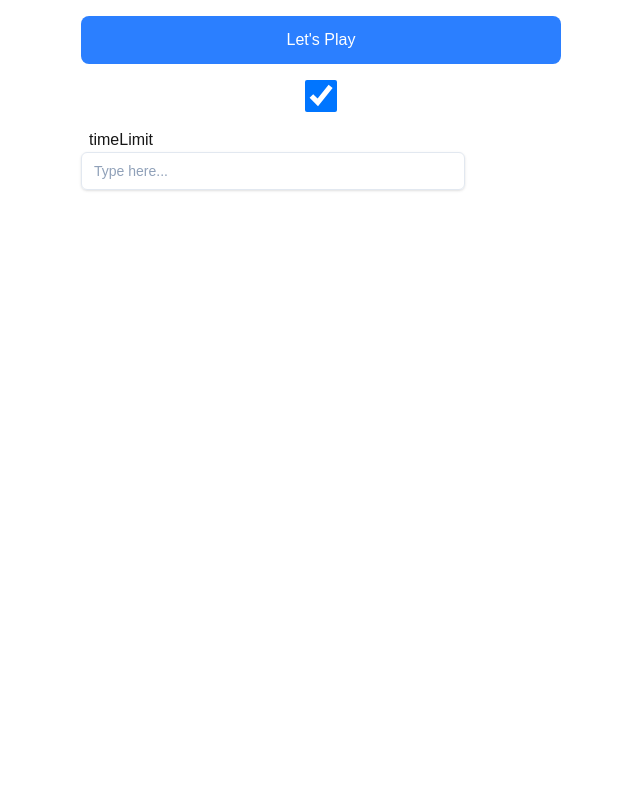
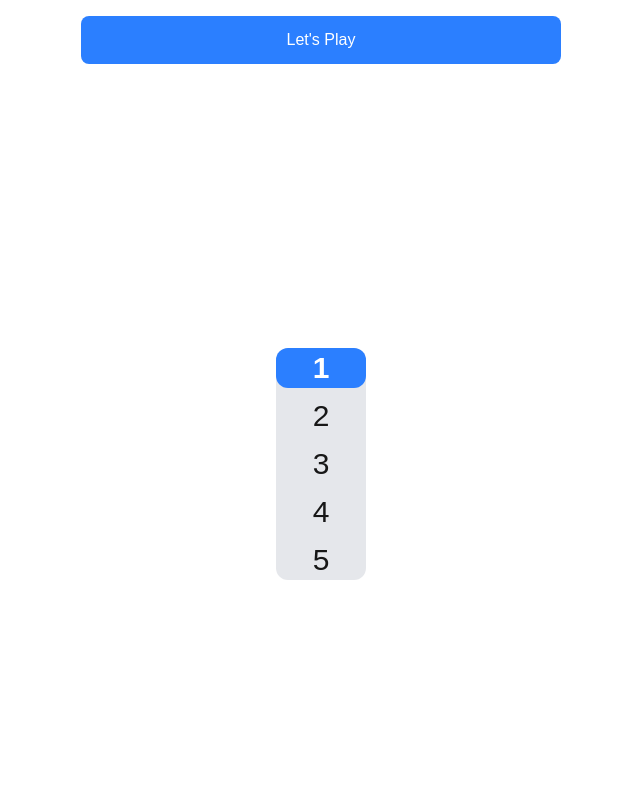
Before and after one commit to Awesome8Indigo/Weiqi, a Next.js app: page / in a window 1280 px wide. Both pictures are taken after a click on the button "Create Game". Shown: the top 800 px of the page, without its empty margins (319-959 px from the left). Built offline with nearby package versions, Linux system fonts and the light colour scheme.

Commit message:
togglebutton resource

```diff
--- /dev/null
+++ b/src/Components/ToggleSwitch/ToggleSwitch.tsx
@@ -0,0 +1,125 @@
+import React, { Component } from "react";
+
+interface ToggleSwitchProps {
+    options: string[];
+    defaultOption: string;
+    text?: string; // Optional prop
+    buttonPadding_X?: number; // Optional prop
+    buttonPadding_Y?: number; // Optional prop
+    containerWidth?: number; // Optional prop
+    containerHeight?: number; // Optional prop
+    group?: string; // Optional prop
+    fontsize?: number; // Optional prop
+    orientation?: "vertical" | "horizontal"; // New prop
+    className?: string; // Optional prop
+}
+
+interface ToggleSwitchState {
+    selectedOption: string;
+}
+
+interface ToggleButtonProps {
+    id: string;
+    width: number;
+    height: number;
+    text?: string;
+    group?: string;
+    select?: boolean;
+    isDefault?: boolean;
+    padding_X?: number;
+    padding_Y?: number;
+    fontSize?: number;
+}
+
+class ToggleButton extends Component<ToggleButtonProps> {
+    render() {
+        const { id, width, height, text, group, isDefault, padding_X, padding_Y, fontSize } = this.props;
+
+        return (
+            <div>
+                <input
+                    type="radio"
+                    name={group} // Ensure all buttons share the same group name
+                    id={id}
+                    value={text}
+                    className="peer hidden"
+                    defaultChecked={isDefault}
+                />
+                <label
+                    htmlFor={id}
+                    className={`
+                        block cursor-pointer select-none rounded-xl text-center
+                        peer-checked:bg-blue-500 peer-checked:font-bold peer-checked:text-white
+                    `}
+                    style={{
+                        width: `${width}px`,
+                        height: `${height}px`,
+                        padding: `${padding_Y ?? height / 4}px ${padding_X ?? width / 4}px`,
+                        fontSize: `${fontSize ?? Math.min(width, height) / 3}px`,
+                        lineHeight: `${height}px`,
+                        textAlign: "center",
+                        display: "flex",
+                        alignItems: "center",
+                        justifyContent: "center",
+                    }}
+                >
+                    {text || "Button"}
+                </label>
+            </div>
+        );
+    }
+}
+
+class ToggleSwitch extends Component<ToggleSwitchProps, ToggleSwitchState> {
+    buttons: React.JSX.Element[];
+    constructor(props: ToggleSwitchProps) {
+        super(props);
+
+        this.state = {
+            selectedOption: props.defaultOption,
+        };
+
+        const groupName = props.group || `toggle-group-${Math.random().toString(36).substring(2, 10)}`; // Unique group name
+
+        this.buttons = props.options.map((option) => (
+            <ToggleButton
+                key={option}
+                isDefault={option === props.defaultOption}
+                id={props.options.indexOf(option).toString()}
+                width={(props.containerWidth ?? 0) - (props.buttonPadding_X ?? 0)}
+                height={(props.containerHeight ?? 0) - (props.buttonPadding_Y ?? 0)}
+                text={option}
+                group={groupName} // Assign the group name
+                select={option === props.defaultOption}
+                padding_X={props.buttonPadding_X}
+                padding_Y={props.buttonPadding_Y}
+                fontSize={props.fontsize}
+            />
+        ));
+    }
+
+    render() {
+        const { containerWidth, containerHeight, orientation } = this.props;
+
+        return (
+            <main className={this.props.className}>
+                <div
+                    className={`grid gap-2 rounded-xl bg-gray-200`}
+                    style={{
+                        width: `${containerWidth ? containerWidth : "auto"}`,
+                        height: `${containerHeight ? containerHeight : "auto"}`,
+                        maxWidth: "100vw",
+                        maxHeight: "100vh",
+                        gridAutoFlow: orientation === "horizontal" ? "column" : "row", // Adjust orientation
+                        alignItems: "center", // Ensure alignment in horizontal layout
+                        justifyContent: "center", // Center items horizontally
+                    }}
+                >
+                    {this.buttons}
+                </div>
+            </main>
+        );
+    }
+}
+
+export default ToggleSwitch;
--- a/src/app/gameSettings.tsx
+++ b/src/app/gameSettings.tsx
@@ -3,6 +3,7 @@ import { useRouter } from "next/navigation";
 import { JSX } from "react";
 import { useState, MouseEvent } from "react";
 import { Checkbox } from "@material-tailwind/react";
+import ToggleSwitch from "@/Components/ToggleSwitch/ToggleSwitch";
 
 export default function GameSettings(): JSX.Element {
     const router = useRouter();
@@ -14,6 +15,7 @@ export default function GameSettings(): JSX.Element {
 
     return (
         <>
+            <div>
                 <div className="w-full max-w-lg mx-auto p-4">
                     <button
                         className="w-full bg-blue-500 text-white px-6 py-3 rounded-lg hover:bg-blue-700 transition-all"
@@ -21,20 +23,22 @@ export default function GameSettings(): JSX.Element {
                     >
                         Let's Play
                     </button>
-
-                <div className="flex justify-center items-center my-4">
-                    <Checkbox
-                        defaultChecked
-                        ripple={false}
-                        className="h-8 w-8 rounded-full border-gray-900/20 bg-gray-900/10 transition-all hover:scale-105 hover:before:opacity-0"
-                        onPointerEnterCapture={undefined}
-                        onPointerLeaveCapture={undefined}
-                        crossOrigin={undefined}
+                    <div className="flex flex-col items-center justify-center min-h-screen">
+                        <ToggleSwitch
+                            options={["1", "2", "3", "4", "5"]}
+                            defaultOption={"1"}
+                            buttonPadding_X={10}
+                            buttonPadding_Y={10}
+                            containerWidth={100}
+                            containerHeight={50}
+                            fontsize={30}
+                            orientation="vertical"
+                            className="flex items-center justify-center min-h-screen w-full"
                         />
-
-                </div> {/* time limit */}
-                <span className="ml-2">timeLimit</span>
-                <div className="w-full max-w-sm min-w-[200px]">
+                    </div>
+                </div>
+                <span className="ml-2 flex justify-center">time limit</span>
+                <div className="w-full max-w-sm min-w-[200px] flex justify-center mx-auto mt-4">
                     <input
                         className="w-full bg-transparent placeholder:text-slate-400 text-slate-700 text-sm border border-slate-200 rounded-md px-3 py-2 transition duration-300 ease focus:outline-none focus:border-slate-400 hover:border-slate-300 shadow-sm focus:shadow"
                         placeholder="Type here..."
```
Also changed, not shown: src/Components/ToggleSwitch/ToggleSwitch.scss (added). Lines whose indentation alone changed are shown as unchanged.
